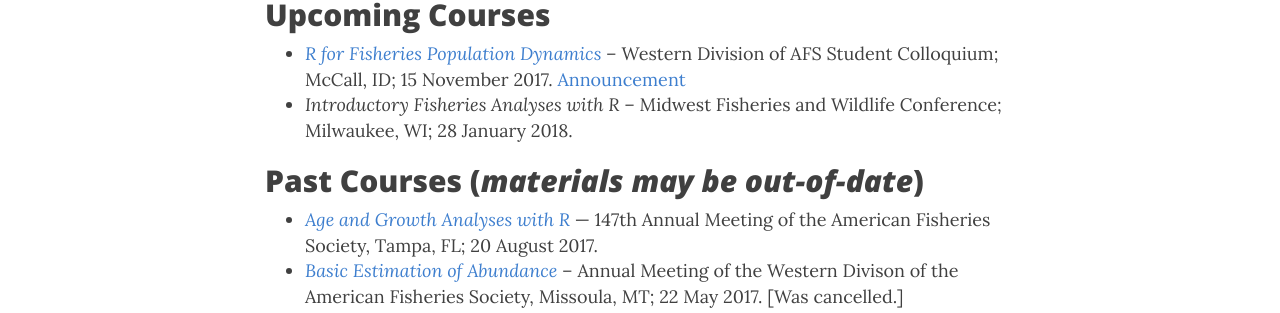
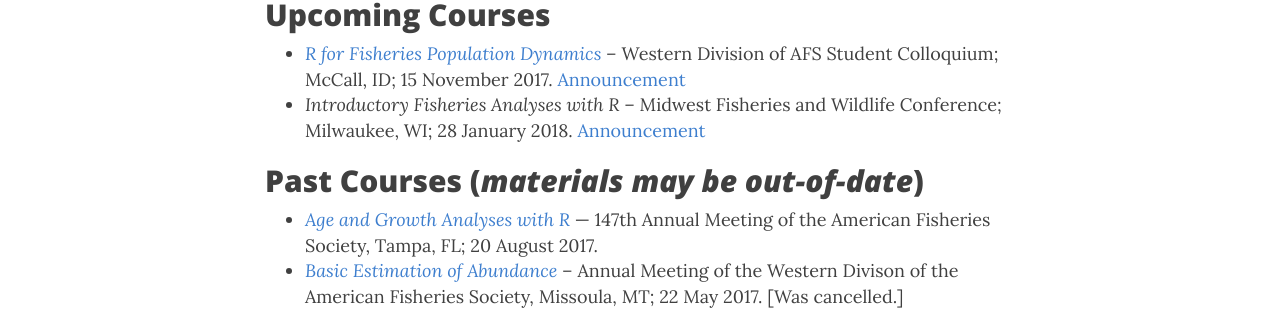
Before and after one commit to droglenc/fishR, a Jekyll site: the page built from courses.md, in a window 1280 px wide and 900 px high. Shown: the part 248-561 px from the top of the window. Built offline with Jekyll 4.4.1, drawn with Linux system fonts in a browser that asks for light colours; nearby versions of some CDN libraries.

Commit message:
Added link to MW workshop

```diff
--- a/courses.md
+++ b/courses.md
@@ -5,7 +5,7 @@
 
 ## Upcoming Courses
 * [*R for Fisheries Population Dynamics*](http://derekogle.com/RcourseIdaho2017/) -- Western Division of AFS Student Colloquium; McCall, ID; 15 November 2017. [Announcement](https://afs-calneva.org/wp-content/uploads/sites/8/2017/07/Save-the-date_WD_Student_Colloquium.pdf)
-* *Introductory Fisheries Analyses with R* -- Midwest Fisheries and Wildlife Conference; Milwaukee, WI; 28 January 2018.
+* *Introductory Fisheries Analyses with R* -- Midwest Fisheries and Wildlife Conference; Milwaukee, WI; 28 January 2018. [Announcement](https://midwestfishwildlifeconferen2018.sched.com/event/Cde4/workshop-introductory-fisheries-analyses-with-r)
 
 ## Past Courses (*materials may be out-of-date*)
 * [*Age and Growth Analyses with R*](https://afsannualmeeting.fisheries.org/continuing-education-workshops/) — 147th Annual Meeting of the American Fisheries Society, Tampa, FL; 20 August 2017.
```
